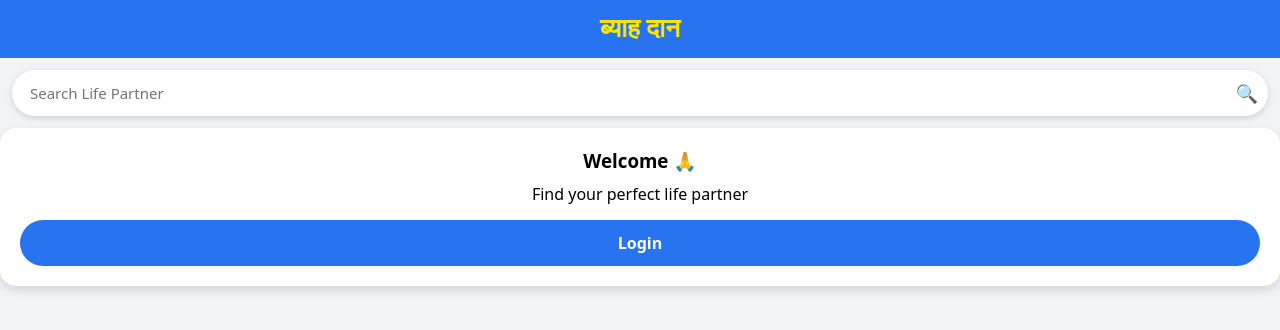
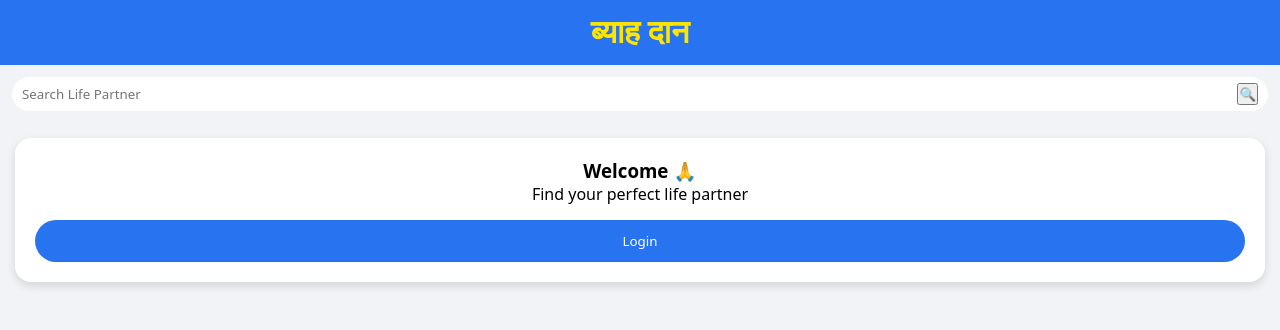
Before and after one commit to biyahdaan/biyah-daan, a website: page public/index.html in a window 1280 px wide. Drawn offline with Linux system fonts and the light colour scheme; a web font is replaced by a local one.

Commit message:
Update style.css

```diff
--- a/public/style.css
+++ b/public/style.css
@@ -1,110 +1,30 @@
-* {
-    margin: 0;
-    padding: 0;
-    box-sizing: border-box;
-    font-family: system-ui, -apple-system, BlinkMacSystemFont;
+*{margin:0;padding:0;box-sizing:border-box;font-family:system-ui}
+body{background:#f1f3f6;padding-bottom:70px}
+
+.app-bar{background:#2874f0;padding:14px;text-align:center}
+.hindi-title{font-family:'Rozha One';color:#ffe500}
+
+.search-container{display:flex;margin:12px;background:#fff;
+border-radius:25px;padding:6px 10px}
+.search-container input{border:none;flex:1;outline:none}
+
+.page{padding:15px}
+
+.card{background:#fff;padding:20px;border-radius:16px;
+box-shadow:0 4px 10px rgba(0,0,0,.12);text-align:center}
+
+.primary-btn{margin-top:15px;width:100%;padding:12px;
+border:none;border-radius:25px;background:#2874f0;color:#fff}
+
+.bottom-nav{position:fixed;bottom:0;width:100%;
+display:flex;justify-content:space-around;
+background:#fff;border-top:1px solid #ddd}
+
+.nav-item{text-align:center;padding:6px;color:#555}
+.nav-item span{display:block;font-size:12px}
+.nav-item.active{color:#2874f0;font-weight:bold}
+
+.avatar{
+width:120px;height:120px;border-radius:50%;
+object-fit:cover;margin-bottom:10px
 }
-
-body {
-    background: #f1f3f6;
-    padding-bottom: 70px;
-}
-
-/* APP BAR */
-.app-bar {
-    background: #2874f0;
-    color: white;
-    padding: 14px;
-    text-align: center;
-    position: sticky;
-    top: 0;
-}
-
-.hindi-title {
-    font-family: 'Rozha One', serif;
-    font-size: 26px;
-    color: #ffe500;
-}
-
-/* SEARCH */
-.search-container {
-    display: flex;
-    margin: 12px;
-    background: white;
-    border-radius: 25px;
-    padding: 5px 10px;
-    box-shadow: 0 2px 6px rgba(0,0,0,0.15);
-}
-
-.search-container input {
-    border: none;
-    flex: 1;
-    outline: none;
-    font-size: 15px;
-    padding: 8px;
-}
-
-.search-container button {
-    border: none;
-    background: none;
-    font-size: 18px;
-    cursor: pointer;
-}
-
-/* CONTENT */
-.content {
-    padding: 15px;
-}
-
-.card {
-    background: white;
-    padding: 20px;
-    border-radius: 16px;
-    box-shadow: 0 4px 10px rgba(0,0,0,0.12);
-    text-align: center;
-}
-
-.card h3 {
-    margin-bottom: 10px;
-}
-
-.primary-btn {
-    margin-top: 15px;
-    padding: 12px;
-    width: 100%;
-    border: none;
-    border-radius: 25px;
-    background: #2874f0;
-    color: white;
-    font-size: 16px;
-    font-weight: bold;
-    cursor: pointer;
-}
-
-/* BOTTOM NAV */
-.bottom-nav {
-    position: fixed;
-    bottom: 0;
-    width: 100%;
-    background: white;
-    display: flex;
-    justify-content: space-around;
-    border-top: 1px solid #ddd;
-}
-
-.nav-item {
-    padding: 8px 0;
-    text-align: center;
-    font-size: 14px;
-    color: #555;
-}
-
-.nav-item span {
-    display: block;
-    font-size: 12px;
-}
-
-.nav-item.active {
-    color: #2874f0;
-    font-weight: bold;
-}
```
